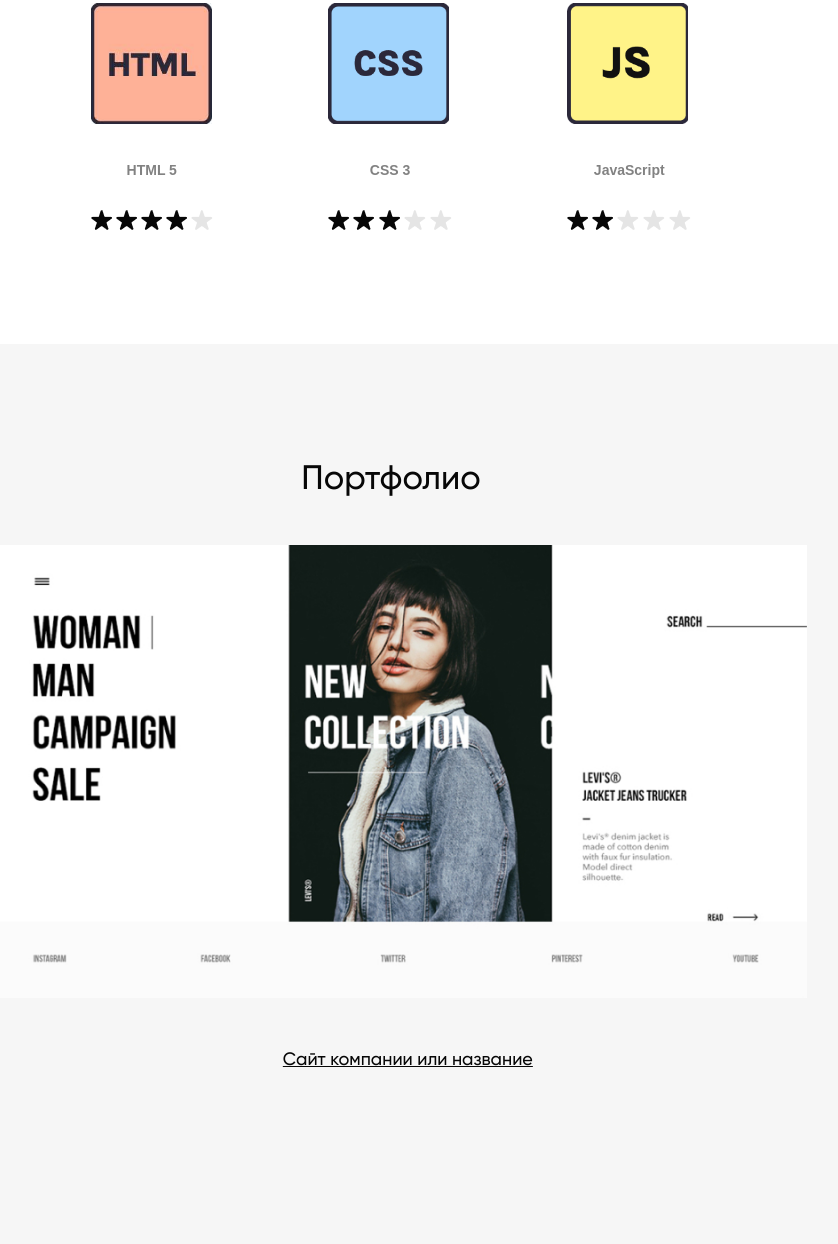
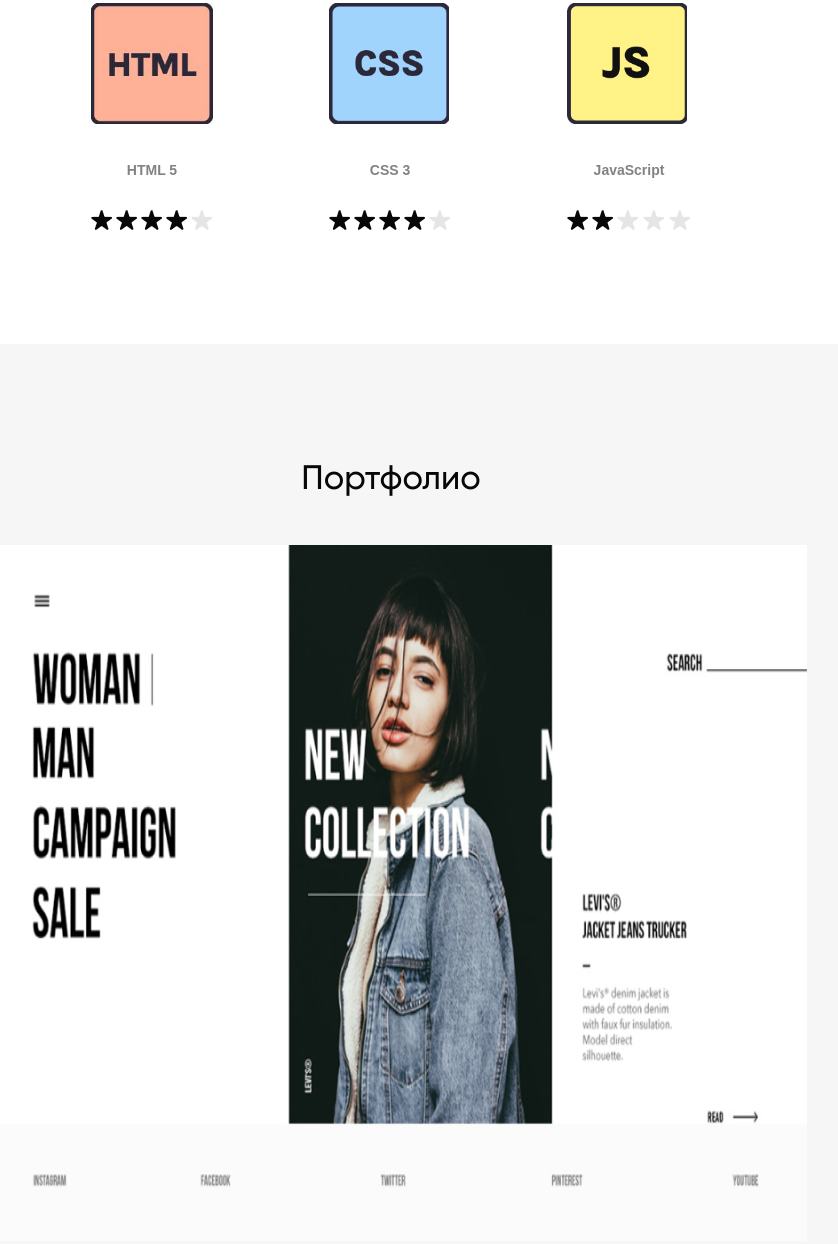
Before and after one commit to TalgatDT/my-business-card-site, a plain HTML site: page index-ru.html in a window 1280 px wide. Shown: the part 1694-2938 px from the top of the page, without its empty margins (249-1087 px from the left). Drawn offline with nearby package versions, Linux system fonts and the light colour scheme; a script that the page names is missing; files whose address does not match are found by name.

Commit message:
size swiper, ru-version btn for swiper

```diff
--- a/css/style.css
+++ b/css/style.css
@@ -339,6 +339,7 @@ h2 {
 .site-img {
   margin-bottom: 45px;
   width: 100%;
+  height: 696px;
 }
 
 /* portfolio-swiper */
--- a/index-ru.html
+++ b/index-ru.html
@@ -124,7 +124,7 @@
               <img src="img/star-black.png" alt="">
               <img src="img/star-black.png" alt="">
               <img src="img/star-black.png" alt="">
-              <img src="img/star-grey.png" alt="">
+              <img src="img/star-black.png" alt="">
               <img src="img/star-grey.png" alt="">
             </div>
           </li>
@@ -172,12 +172,9 @@
               </figure>
             </div>
             <!-- Это кнопки вперед-назад -->
-            <div id="portfolio-btn-prev">
-              <!-- <img src="img/svg/portfolio-btn-prev.svg" alt="Кнопка назад"> -->
-            </div>
-            <div id="portfolio-btn-next">
-              <!-- <img src="img/svg/portfolio-btn-next.svg" alt="Кнопка вперёд"> -->
-            </div>
+            <!-- Это кнопки вперед-назад -->
+            <div id="portfolio-btn-prev"  class="portfolio-btn-prev"></div>
+            <div id="portfolio-btn-next"  class="portfolio-btn-next"></div>
           </div>
         </div>
       </div>
```
Also changed, not shown: index.html (+1 -1 lines).
